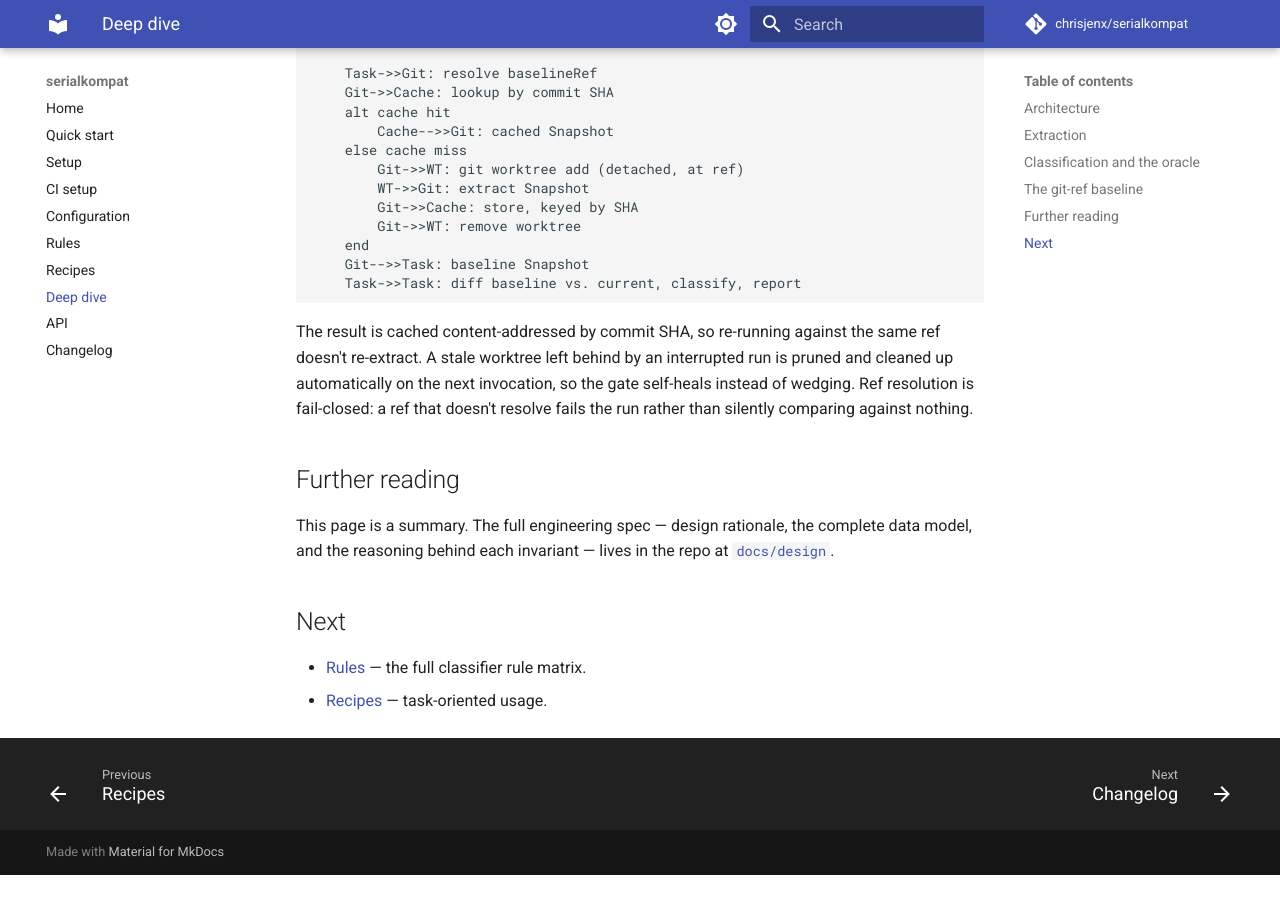
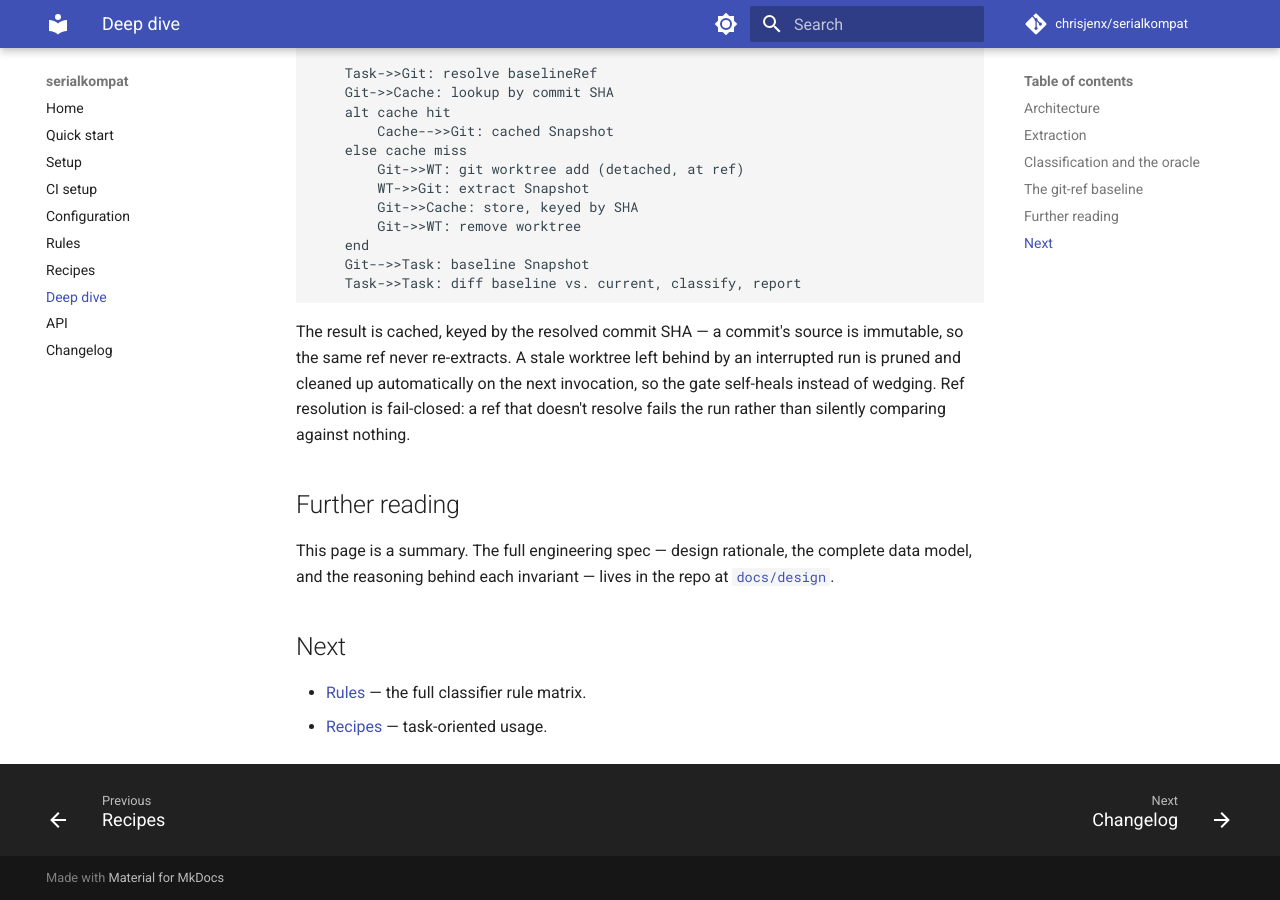
Before and after one commit to chrisjenx/serialkompat, an MkDocs documentation site: the page built from docs/deep-dive.md, in a window 1280 px wide and 900 px high, scrolled down 1866 px. Built offline with MkDocs 1.6.1 and Material for MkDocs 9.7.7, drawn with Linux system fonts in a browser that asks for light colours; a script that is not in the unit is left out; comment, search, counter and statistics services are not loaded; before the commit the page ends 2741 px from its top, so only the background shows below that.

Commit message:
docs(site): polish — consistent cache wording, direction flag, empty-diagram guard (#105)
Co-Authored-By: Claude Opus 4.8 (1M context) <noreply@anthropic.com>

````diff
--- a/docs/deep-dive.md
+++ b/docs/deep-dive.md
@@ -99,8 +99,8 @@ sequenceDiagram
     Task->>Task: diff baseline vs. current, classify, report
 ```
 
-The result is cached content-addressed by commit SHA, so re-running against
-the same ref doesn't re-extract. A stale worktree left behind by an
+The result is cached, keyed by the resolved commit SHA — a commit's source is
+immutable, so the same ref never re-extracts. A stale worktree left behind by an
 interrupted run is pruned and cleaned up automatically on the next invocation,
 so the gate self-heals instead of wedging. Ref resolution is fail-closed: a
 ref that doesn't resolve fails the run rather than silently comparing against
--- a/docs/javascripts/mermaid-init.js
+++ b/docs/javascripts/mermaid-init.js
@@ -33,7 +33,8 @@
     var nodes = [];
     blocks.forEach(function (block) {
       var code = block.querySelector("code");
-      var source = code ? code.textContent : block.textContent;
+      var source = (code ? code.textContent : block.textContent) || "";
+      if (!source.trim()) return; // nothing to render; leave it alone (no console noise)
       block.textContent = source;
       block.classList.add("mermaid");
       block.setAttribute("data-mermaid-rendered", "true");
````
Also changed, not shown: docs/setup.md (+1 -1 lines).
